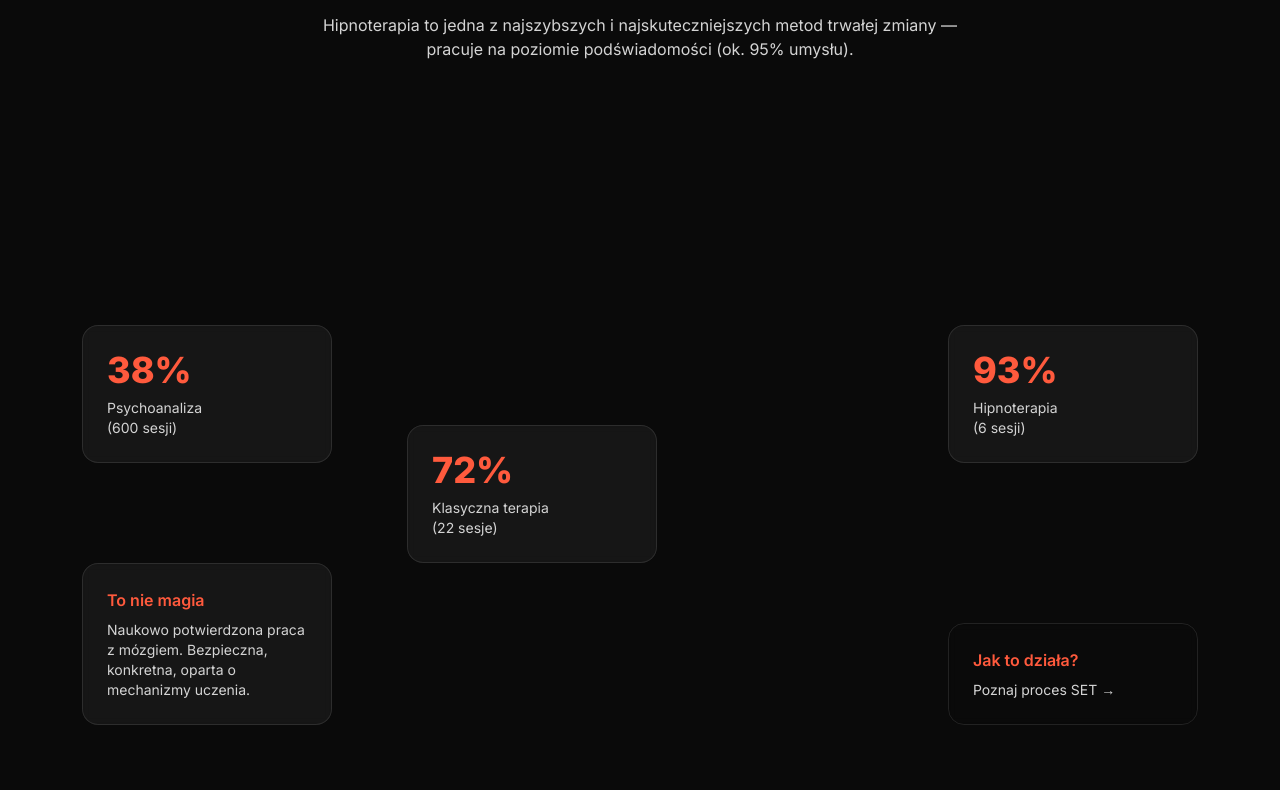
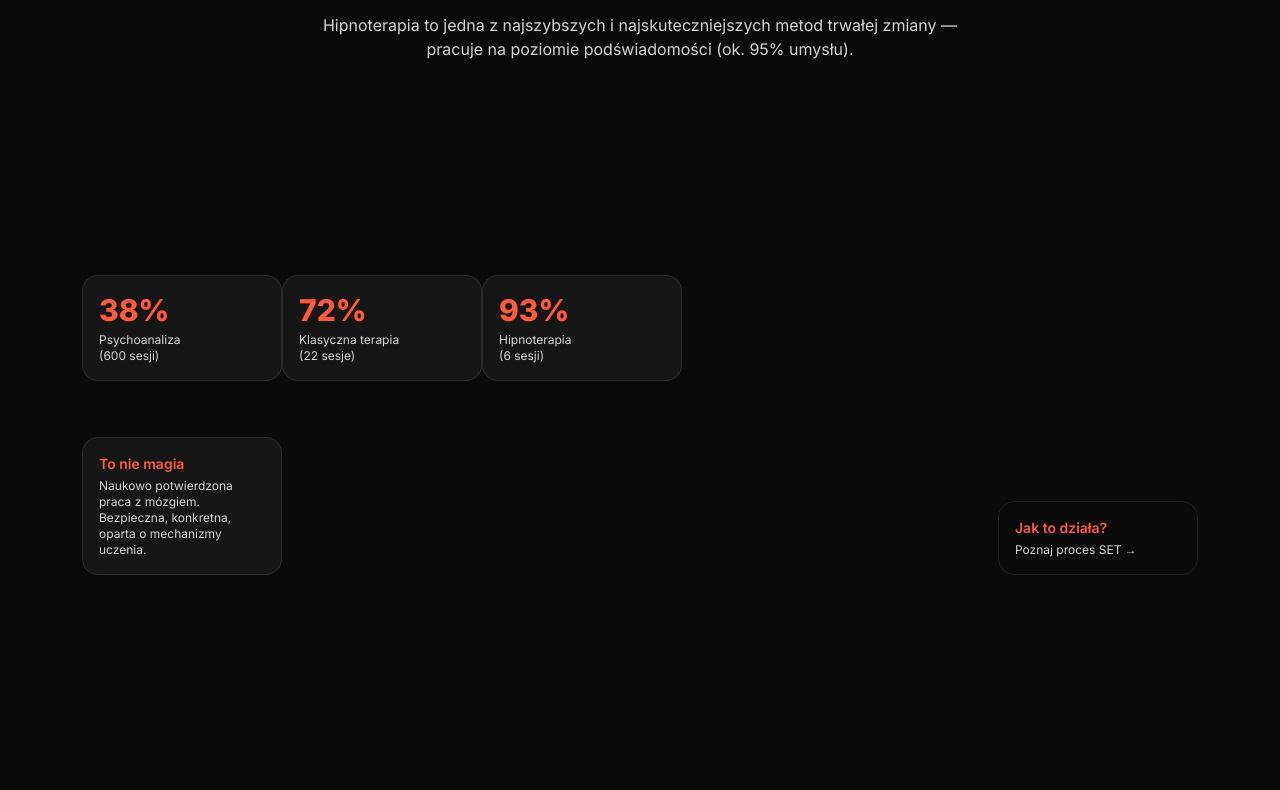
Before and after one commit to technikyvl/MAGIC-LANDING-PAGE-NEW, a Next.js app in the folder MAGICLIFELANDING/: page / in a window 1280 px wide. Shown: the part 1650-2440 px from the top of the page. Built offline with nearby package versions, Linux system fonts and the light colour scheme.

Commit message:
HERO LINIE ZMIANY

```diff
--- a/MAGICLIFELANDING/app/globals.css
+++ b/MAGICLIFELANDING/app/globals.css
@@ -56,10 +56,10 @@
 
 /* Tree root animation */
 .tree-root {
-  stroke-dasharray: 1000;
-  stroke-dashoffset: 1000;
+  stroke-dasharray: 200;
+  stroke-dashoffset: 200;
   opacity: 0;
-  transition: stroke-dashoffset 2s ease-in-out, opacity 1s ease;
+  transition: stroke-dashoffset 1.2s ease-in-out, opacity 0.6s ease;
 }
 .tree-root.drawn {
   stroke-dashoffset: 0;
@@ -68,14 +68,14 @@
 
 /* Root branch animation */
 .root-branch {
-  stroke-dasharray: 500;
-  stroke-dashoffset: 500;
+  stroke-dasharray: 150;
+  stroke-dashoffset: 150;
   opacity: 0;
-  transition: stroke-dashoffset 1.5s ease-in-out, opacity 0.8s ease;
+  transition: stroke-dashoffset 0.8s ease-in-out, opacity 0.5s ease;
 }
 .root-branch.drawn {
   stroke-dashoffset: 0;
-  opacity: 0.8;
+  opacity: 0.9;
 }
 
 /* Statistics reveal animation */
--- a/MAGICLIFELANDING/app/page.jsx
+++ b/MAGICLIFELANDING/app/page.jsx
@@ -70,17 +70,25 @@ export default function Page() {
           // Animate main root first
           setTimeout(() => {
             treeRoots.forEach(root => root.classList.add("drawn"));
-          }, 200);
+          }, 100);
 
-          // Then animate branches
+          // Then animate branches sequentially
           setTimeout(() => {
-            rootBranches.forEach(branch => branch.classList.add("drawn"));
-          }, 800);
+            rootBranches.forEach((branch, index) => {
+              setTimeout(() => {
+                branch.classList.add("drawn");
+              }, index * 150); // Stagger each branch by 150ms
+            });
+          }, 600);
 
           // Finally animate statistics
           setTimeout(() => {
-            statReveals.forEach(stat => stat.classList.add("visible"));
-          }, 1400);
+            statReveals.forEach((stat, index) => {
+              setTimeout(() => {
+                stat.classList.add("visible");
+              }, index * 100); // Stagger each stat by 100ms
+            });
+          }, 1200);
 
           rootObs.unobserve(e.target);
         }
@@ -162,9 +170,9 @@ export default function Page() {
             </p>
           </div>
 
-          <div id="rootContainer" className="relative min-h-[700px]">
+          <div id="rootContainer" className="relative min-h-[500px]">
             {/* Tree Root SVG */}
-            <svg className="absolute inset-0 h-full w-full" viewBox="0 0 1000 700" preserveAspectRatio="xMidYMid meet">
+            <svg className="absolute inset-0 h-full w-full" viewBox="0 0 1200 500" preserveAspectRatio="xMidYMid meet">
               <defs>
                 <linearGradient id="rootGradient" x1="0%" y1="0%" x2="100%" y2="100%">
                   <stop offset="0%" stopColor="#FF5A3D" />
@@ -173,62 +181,63 @@ export default function Page() {
               </defs>
 
               {/* Main vertical trunk */}
-              <line className="tree-root" x1="500" y1="50" x2="500" y2="350" stroke="url(#rootGradient)" strokeWidth="4" />
+              <line className="tree-root" x1="600" y1="50" x2="600" y2="250" stroke="url(#rootGradient)" strokeWidth="4" />
 
-              {/* Branch to 38% (left top) */}
-              <line className="root-branch" x1="500" y1="150" x2="200" y2="150" stroke="url(#rootGradient)" strokeWidth="3" />
-              <line className="root-branch" x1="200" y1="150" x2="200" y2="200" stroke="url(#rootGradient)" strokeWidth="3" />
+              {/* Branch to 38% (left) */}
+              <line className="root-branch" x1="600" y1="100" x2="200" y2="100" stroke="url(#rootGradient)" strokeWidth="3" />
+              <line className="root-branch" x1="200" y1="100" x2="200" y2="150" stroke="url(#rootGradient)" strokeWidth="3" />
 
-              {/* Branch to 72% (center) */}
-              <line className="root-branch" x1="500" y1="200" x2="500" y2="300" stroke="url(#rootGradient)" strokeWidth="3" />
+              {/* Branch to 72% (center left) */}
+              <line className="root-branch" x1="600" y1="100" x2="400" y2="100" stroke="url(#rootGradient)" strokeWidth="3" />
+              <line className="root-branch" x1="400" y1="100" x2="400" y2="150" stroke="url(#rootGradient)" strokeWidth="3" />
 
-              {/* Branch to 93% (right top) */}
-              <line className="root-branch" x1="500" y1="150" x2="800" y2="150" stroke="url(#rootGradient)" strokeWidth="3" />
-              <line className="root-branch" x1="800" y1="150" x2="800" y2="200" stroke="url(#rootGradient)" strokeWidth="3" />
+              {/* Branch to 93% (center right) */}
+              <line className="root-branch" x1="600" y1="100" x2="800" y2="100" stroke="url(#rootGradient)" strokeWidth="3" />
+              <line className="root-branch" x1="800" y1="100" x2="800" y2="150" stroke="url(#rootGradient)" strokeWidth="3" />
 
               {/* Branch to "To nie magia" (left bottom) */}
-              <line className="root-branch" x1="500" y1="350" x2="200" y2="350" stroke="url(#rootGradient)" strokeWidth="3" />
-              <line className="root-branch" x1="200" y1="350" x2="200" y2="500" stroke="url(#rootGradient)" strokeWidth="3" />
+              <line className="root-branch" x1="600" y1="250" x2="200" y2="250" stroke="url(#rootGradient)" strokeWidth="3" />
+              <line className="root-branch" x1="200" y1="250" x2="200" y2="350" stroke="url(#rootGradient)" strokeWidth="3" />
 
               {/* Branch to "Jak to działa" (right bottom) */}
-              <line className="root-branch" x1="500" y1="350" x2="800" y2="350" stroke="url(#rootGradient)" strokeWidth="3" />
-              <line className="root-branch" x1="800" y1="350" x2="800" y2="500" stroke="url(#rootGradient)" strokeWidth="3" />
+              <line className="root-branch" x1="600" y1="250" x2="1000" y2="250" stroke="url(#rootGradient)" strokeWidth="3" />
+              <line className="root-branch" x1="1000" y1="250" x2="1000" y2="350" stroke="url(#rootGradient)" strokeWidth="3" />
             </svg>
 
-            {/* Statistics positioned with proper spacing */}
-            <div className="absolute top-[200px] left-[50px] stat-reveal">
-              <div className="rounded-2xl border border-white/10 bg-white/5 p-6 backdrop-blur-sm w-[250px]">
-                <div className="text-4xl font-extrabold text-accent">38%</div>
-                <div className="mt-2 text-sm text-neutral-300">Psychoanaliza<br/>(600 sesji)</div>
+            {/* Statistics arranged evenly in a row */}
+            <div className="absolute top-[150px] left-[50px] stat-reveal">
+              <div className="rounded-2xl border border-white/10 bg-white/5 p-4 backdrop-blur-sm w-[200px]">
+                <div className="text-3xl font-extrabold text-accent">38%</div>
+                <div className="mt-1 text-xs text-neutral-300">Psychoanaliza<br/>(600 sesji)</div>
               </div>
             </div>
 
-            <div className="absolute top-[300px] left-[375px] stat-reveal">
-              <div className="rounded-2xl border border-white/10 bg-white/5 p-6 backdrop-blur-sm w-[250px]">
-                <div className="text-4xl font-extrabold text-accent">72%</div>
-                <div className="mt-2 text-sm text-neutral-300">Klasyczna terapia<br/>(22 sesje)</div>
+            <div className="absolute top-[150px] left-[250px] stat-reveal">
+              <div className="rounded-2xl border border-white/10 bg-white/5 p-4 backdrop-blur-sm w-[200px]">
+                <div className="text-3xl font-extrabold text-accent">72%</div>
+                <div className="mt-1 text-xs text-neutral-300">Klasyczna terapia<br/>(22 sesje)</div>
               </div>
             </div>
 
-            <div className="absolute top-[200px] right-[50px] stat-reveal">
-              <div className="rounded-2xl border border-white/10 bg-white/5 p-6 backdrop-blur-sm w-[250px]">
-                <div className="text-4xl font-extrabold text-accent">93%</div>
-                <div className="mt-2 text-sm text-neutral-300">Hipnoterapia<br/>(6 sesji)</div>
+            <div className="absolute top-[150px] left-[450px] stat-reveal">
+              <div className="rounded-2xl border border-white/10 bg-white/5 p-4 backdrop-blur-sm w-[200px]">
+                <div className="text-3xl font-extrabold text-accent">93%</div>
+                <div className="mt-1 text-xs text-neutral-300">Hipnoterapia<br/>(6 sesji)</div>
               </div>
             </div>
 
-            {/* Bottom information cards with proper spacing */}
-            <div className="absolute bottom-[100px] left-[50px] stat-reveal">
-              <div className="rounded-2xl border border-white/10 bg-white/5 p-6 backdrop-blur-sm w-[250px]">
-                <h3 className="font-semibold text-accent">To nie magia</h3>
-                <p className="mt-2 text-sm text-neutral-300">Naukowo potwierdzona praca z mózgiem. Bezpieczna, konkretna, oparta o mechanizmy uczenia.</p>
+            {/* Bottom information cards arranged evenly */}
+            <div className="absolute bottom-[50px] left-[50px] stat-reveal">
+              <div className="rounded-2xl border border-white/10 bg-white/5 p-4 backdrop-blur-sm w-[200px]">
+                <h3 className="font-semibold text-accent text-sm">To nie magia</h3>
+                <p className="mt-1 text-xs text-neutral-300">Naukowo potwierdzona praca z mózgiem. Bezpieczna, konkretna, oparta o mechanizmy uczenia.</p>
               </div>
             </div>
 
-            <div className="absolute bottom-[100px] right-[50px] stat-reveal">
-              <a href="#process" className="block rounded-2xl border border-white/10 bg-white/0 p-6 hover:bg-white/5 transition backdrop-blur-sm w-[250px]">
-                <h3 className="font-semibold text-accent">Jak to działa?</h3>
-                <p className="mt-2 text-sm text-neutral-300">Poznaj proces SET <span aria-hidden>→</span></p>
+            <div className="absolute bottom-[50px] right-[50px] stat-reveal">
+              <a href="#process" className="block rounded-2xl border border-white/10 bg-white/0 p-4 hover:bg-white/5 transition backdrop-blur-sm w-[200px]">
+                <h3 className="font-semibold text-accent text-sm">Jak to działa?</h3>
+                <p className="mt-1 text-xs text-neutral-300">Poznaj proces SET <span aria-hidden>→</span></p>
               </a>
             </div>
           </div>
```
